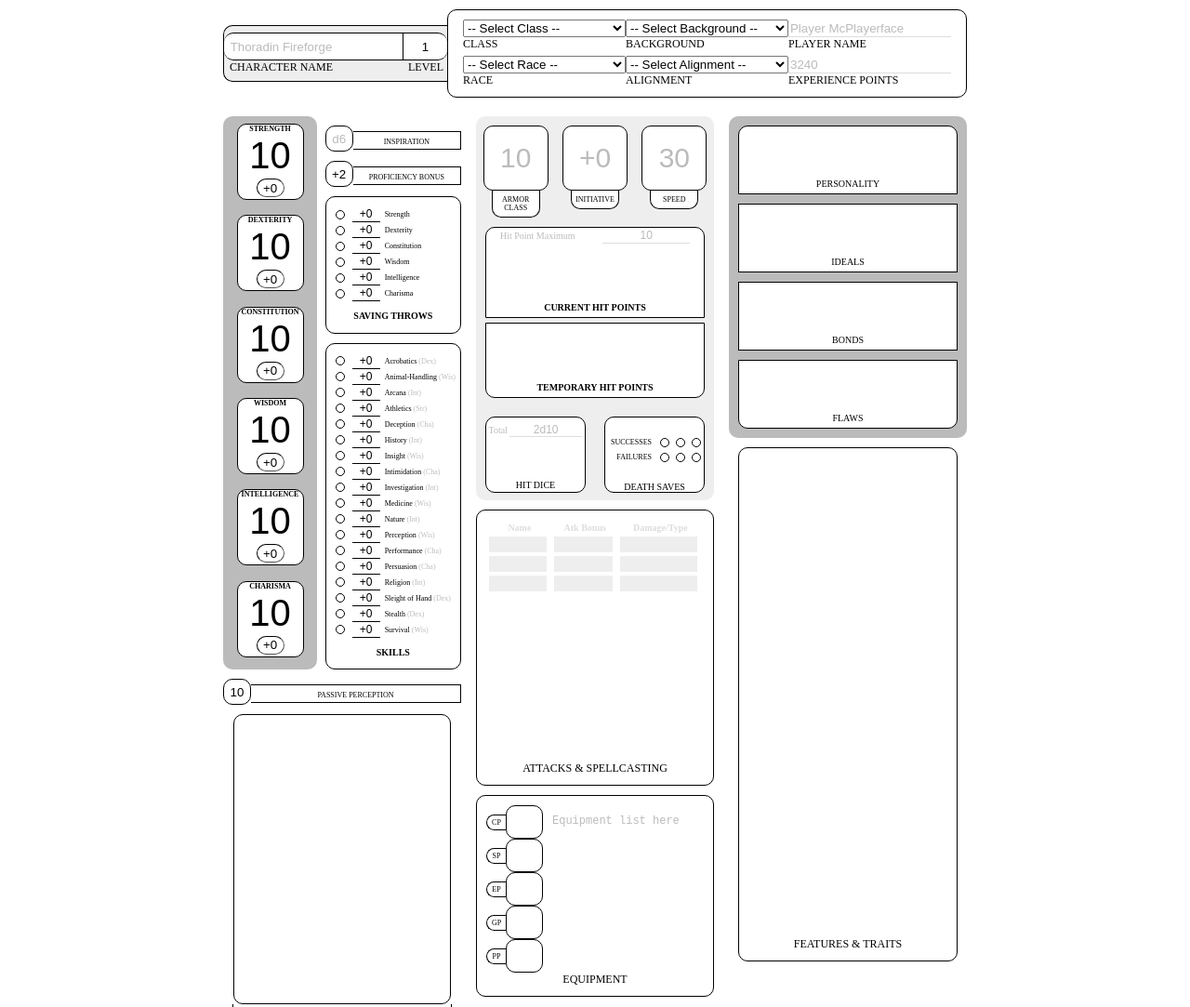
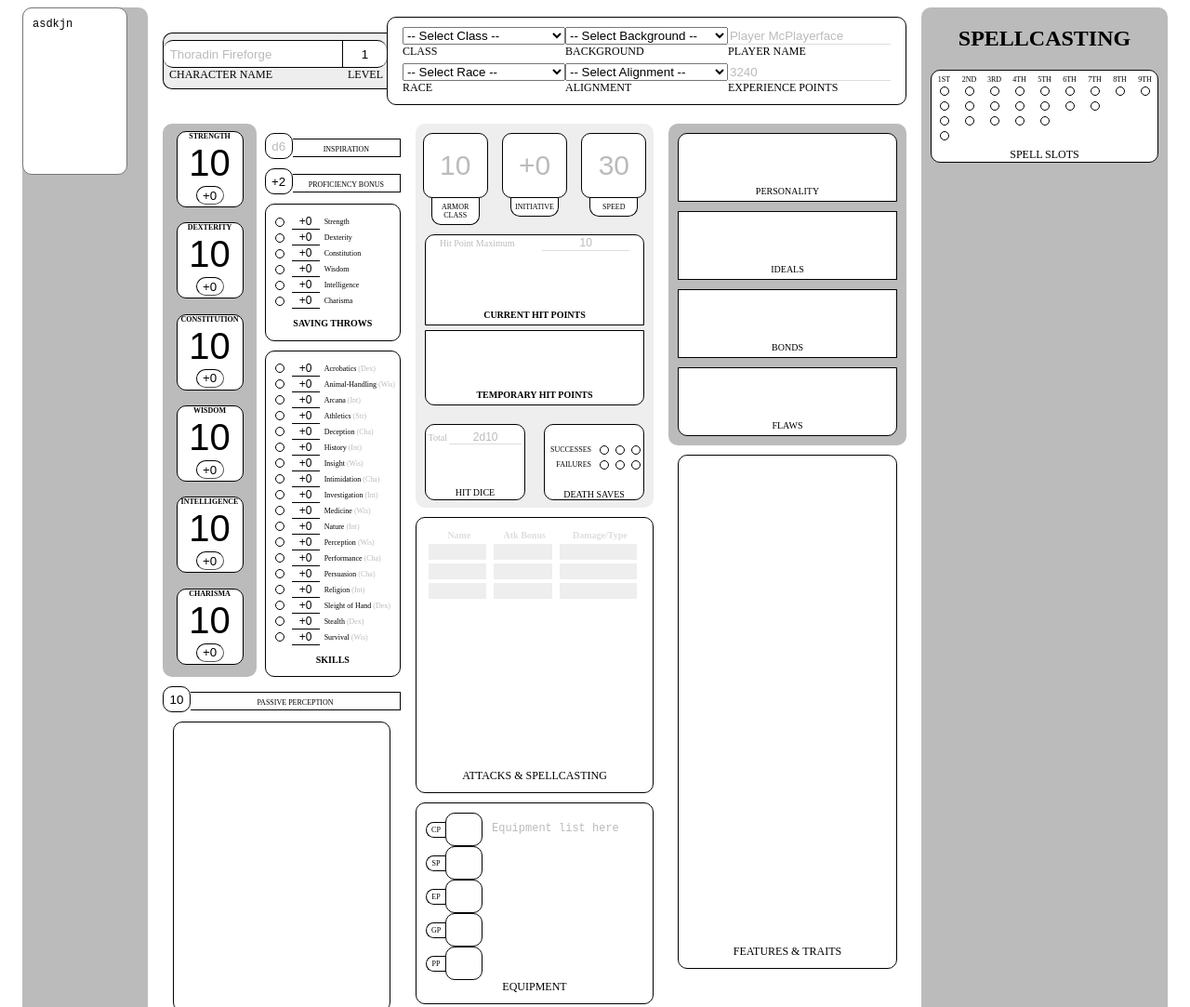
Before and after one commit to BEANB00ZLED/DnD-5e-Chararacter-Sheet, a plain HTML site: page index.html in a window 1280 px wide. Shown: the top 1083 px of the page at 93% size. Drawn offline with Linux system fonts and the light colour scheme; no server answers.

Commit message:
added spell slots section

```diff
--- a/index.html
+++ b/index.html
@@ -1,3 +1,9 @@
+<div class="container">
+  <aside>
+    <section class="util">
+      <textarea>asdkjn</textarea>
+    </section>
+  </aside>
   <form class="charsheet">
     <head>
       <header>
@@ -448,3 +454,63 @@
       </main>
     </body>
   </form>
+  <aside>
+    <section class="Spells">
+      <h2>SPELLCASTING</h2>
+      <div class="spell-slots">
+        <label>Spell Slots</label>
+        <div class="bubbles">
+          <div class="1st-level">
+            <label>1st</label>
+            <input name="slot1-1" type="checkbox" id="slot1-1"/>
+            <input name="slot1-2" type="checkbox" id="slot1-2"/>
+            <input name="slot1-3" type="checkbox" id="slot1-3"/>
+            <input name="slot1-4" type="checkbox" id="slot1-4"/>
+          </div>
+          <div class="2nd-level">
+            <label>2nd</label>
+            <input name="slot2-1" type="checkbox" id="slot2-1"/>
+            <input name="slot2-2" type="checkbox" id="slot2-2"/>
+            <input name="slot2-3" type="checkbox" id="slot2-3"/>
+          </div>
+          <div class="3rd-level">
+            <label>3rd</label>
+            <input name="slot3-1" type="checkbox" id="slot3-1"/>
+            <input name="slot3-2" type="checkbox" id="slot3-2"/>
+            <input name="slot3-3" type="checkbox" id="slot3-3"/>
+          </div>
+          <div class="4th-level">
+            <label>4th</label>
+            <input name="slot4-1" type="checkbox" id="slot4-1"/>
+            <input name="slot4-2" type="checkbox" id="slot4-2"/>
+            <input name="slot4-3" type="checkbox" id="slot4-3"/>
+          </div>
+          <div class="5th-level">
+            <label>5th</label>
+            <input name="slot5-1" type="checkbox" id="slot5-1"/>
+            <input name="slot5-2" type="checkbox" id="slot5-2"/>
+            <input name="slot5-3" type="checkbox" id="slot5-3"/>
+          </div>
+          <div class="6th-level">
+            <label>6th</label>
+            <input name="slot6-1" type="checkbox" id="slot6-1"/>
+            <input name="slot6-2" type="checkbox" id="slot6-2"/>
+          </div>
+          <div class="7th-level">
+            <label>7th</label>
+            <input name="slot7-1" type="checkbox" id="slot7-1"/>
+            <input name="slot7-2" type="checkbox" id="slot7-2"/>
+          </div>
+          <div class="8th-level">
+            <label>8th</label>
+            <input name="slot8-1" type="checkbox" id="slot8-1"/>
+          </div>
+          <div class="9th-level">
+            <label>9th</label>
+            <input name="slot9-1" type="checkbox" id="slot9-1"/>
+          </div>
+        </div>
+      </div>
+    </section>
+  </aside>
+</div>
--- a/style.css
+++ b/style.css
@@ -33,8 +33,6 @@ form.charsheet {
   width: 800px;
   right: 0;
   left: 0;
-  margin-right: auto;
-  margin-left: auto;
   margin-top: 10px;
 }
 form.charsheet div.textblock {
@@ -73,7 +71,7 @@ form.charsheet :-ms-input-placeholder {
 form.charsheet ::placeholder {
   color: #bbb;
 }
-form.charsheet label {
+form.charsheet label, aside label {
   text-transform: uppercase;
   font-size: 12px;
 }
@@ -685,3 +683,76 @@ form.charsheet main section.features div textarea {
   visibility: visible;
   opacity: 1;
 }
+
+.container {
+  display: flex;
+}
+
+aside {
+  flex: 1;
+  border-radius: 10px;
+  margin-left: 1rem;
+  margin-right: 1rem;
+  background-color: #bbb;
+  justify-content: space-around;
+  align-items: center;
+}
+aside > section {
+  align-items: center;
+  align-content: center;
+  justify-content: center;
+}
+
+aside > section > h2 {
+  text-align: center;
+}
+
+aside > section.spells > div.spell-slots {
+  align-content: center;
+  display: flex;
+  flex-direction: column-reverse;
+  background: white;
+  border: 1px solid black;
+  border-radius: 10px;
+  align-items: center;
+  margin: 10px;
+}
+
+aside > section.spells > div.spell-slots > label {
+  text-align: center;
+}
+
+aside > section.spells > div.spell-slots > div.bubbles {
+  display: flex;
+  flex-direction: row;
+  width: 100%;
+}
+
+aside > section.spells > div.spell-slots > div.bubbles > div{
+  display: flex;
+  flex-direction: column;
+  margin: 5px;
+  width: 100%;
+  align-items: center;
+}
+
+aside > section.spells > div.spell-slots > div.bubbles > div > label {
+  font-size: 8px;
+  text-align: center;
+}
+
+aside > section.spells > div.spell-slots > div.bubbles > div > input[type=checkbox] {
+  -webkit-appearance: none;
+    -moz-appearance: none;
+      appearance: none;
+  width: 10px;
+  height: 10px;
+  border: 1px solid black;
+  border-radius: 10px;
+  order: 1;
+  cursor: pointer;
+}
+
+aside > section.spells > div.spell-slots > div.bubbles > div > input[type=checkbox]:checked {
+  background-color: black; /* Example: black background when checked */
+}
```
Lines whose indentation alone changed are shown as unchanged.
